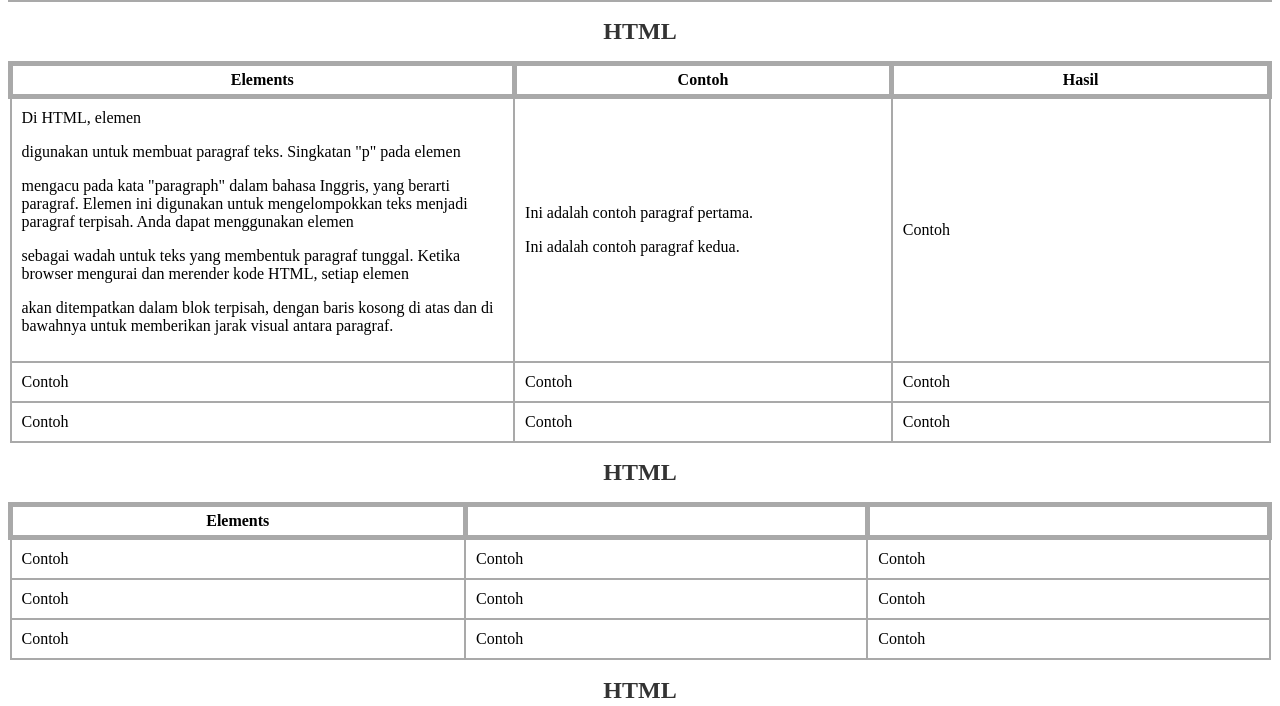
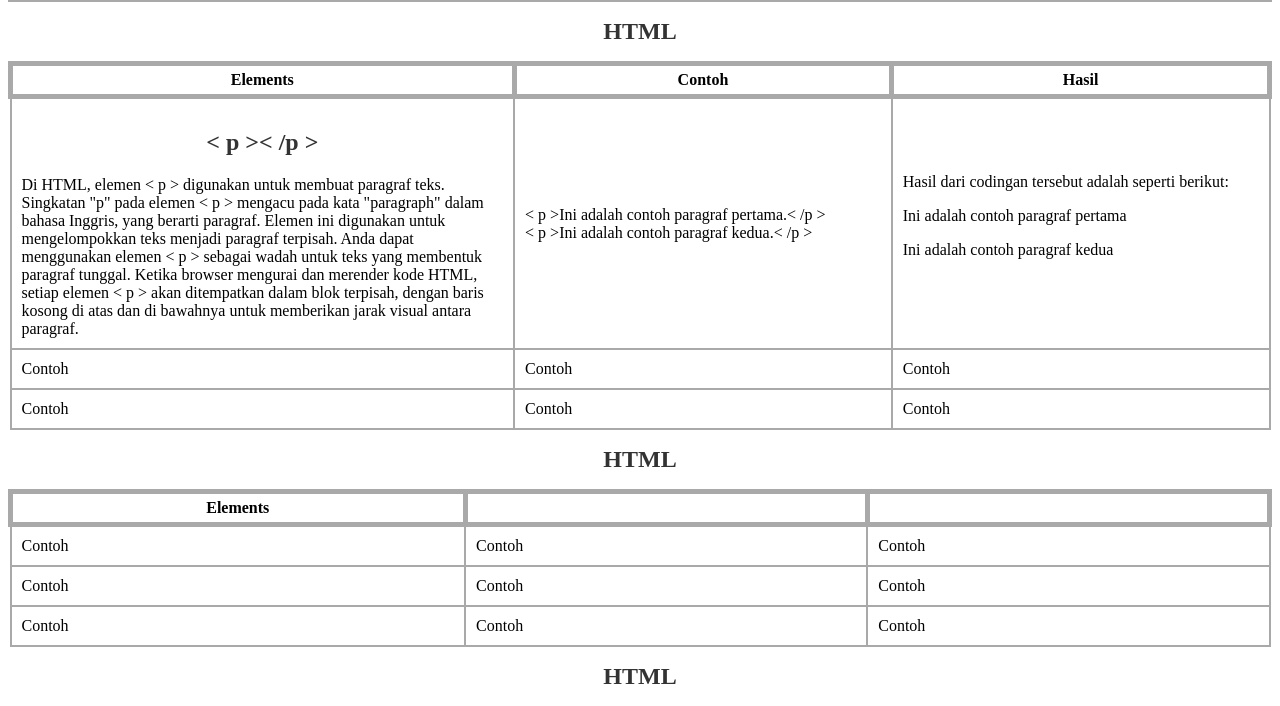
Before and after one commit to Phixinic/Project_PKL, a plain HTML site: page index.html in a window 1280 px wide. Shown: the part 93-799 px from the top of the page. Drawn offline with Linux system fonts and the light colour scheme.

Commit message:
menambah sedikit

```diff
--- a/index.html
+++ b/index.html
@@ -27,12 +27,14 @@
       <th>Hasil</th>
     </tr>
     <tr>
-      <td style="width:40%">Di HTML, elemen <p> digunakan untuk membuat paragraf teks. Singkatan "p" pada elemen <p> mengacu pada kata "paragraph" dalam bahasa Inggris, yang berarti paragraf. Elemen ini digunakan untuk mengelompokkan teks menjadi paragraf terpisah.
-
-        Anda dapat menggunakan elemen <p> sebagai wadah untuk teks yang membentuk paragraf tunggal. Ketika browser mengurai dan merender kode HTML, setiap elemen <p> akan ditempatkan dalam blok terpisah, dengan baris kosong di atas dan di bawahnya untuk memberikan jarak visual antara paragraf.</td>
-      <td style="width:30%"><p>Ini adalah contoh paragraf pertama.</p>
-        <p>Ini adalah contoh paragraf kedua.</p></td>
-      <td style="width:30%">Contoh</td>
+      <td style="width:40%"><h2>< p >< /p ></h2>
+        Di HTML, elemen < p > digunakan untuk membuat paragraf teks. Singkatan "p" pada elemen < p > mengacu pada kata "paragraph" dalam bahasa Inggris, yang berarti paragraf. Elemen ini digunakan untuk mengelompokkan teks menjadi paragraf terpisah.
+        Anda dapat menggunakan elemen < p > sebagai wadah untuk teks yang membentuk paragraf tunggal. Ketika browser mengurai dan merender kode HTML, setiap elemen <  p > akan ditempatkan dalam blok terpisah, dengan baris kosong di atas dan di bawahnya untuk memberikan jarak visual antara paragraf.</td>
+      <td style="width:30%">< p >Ini adalah contoh paragraf pertama.< /p > <br>
+        < p >Ini adalah contoh paragraf kedua.< /p ></td>
+      <td style="width:30%">Hasil dari codingan tersebut adalah seperti berikut:<br>
+        <p>Ini adalah contoh paragraf pertama<br>
+        <p>Ini adalah contoh paragraf kedua</p></td>
     </tr>
     <tr>
       <td>Contoh</td>
--- a/style.css
+++ b/style.css
@@ -9,6 +9,11 @@ header {
     color: #333333;
     text-align: center;
 
+  }
+
+  h2 {
+    color: #333333;
+    text-align: center;
   }
 
   nav ul {
```
